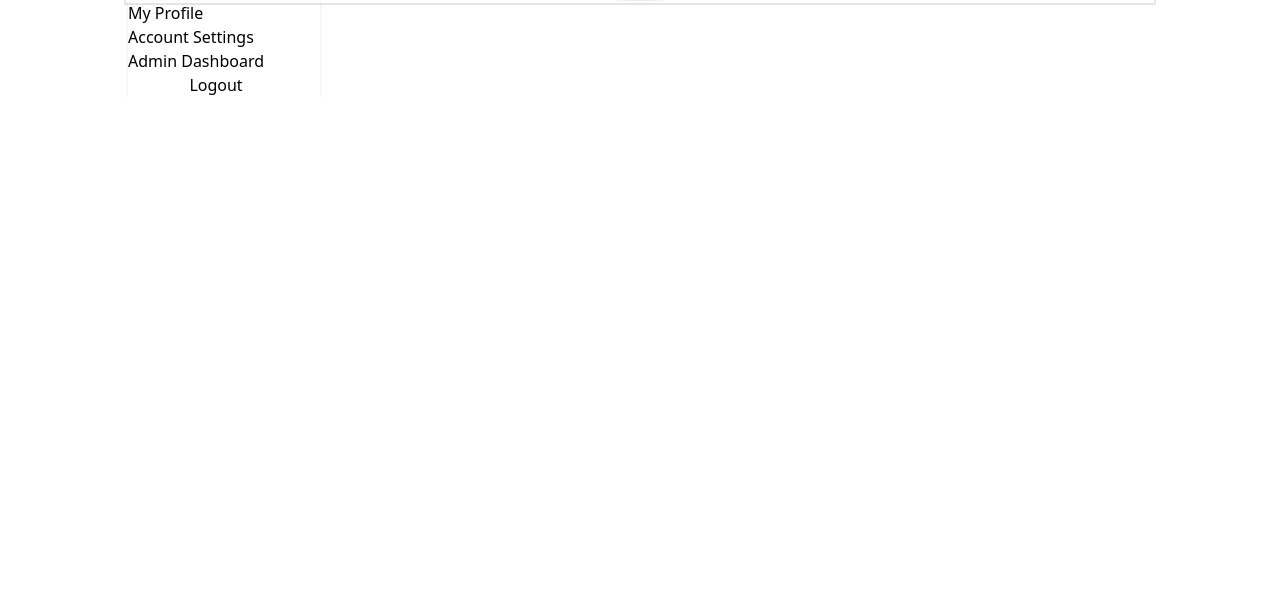
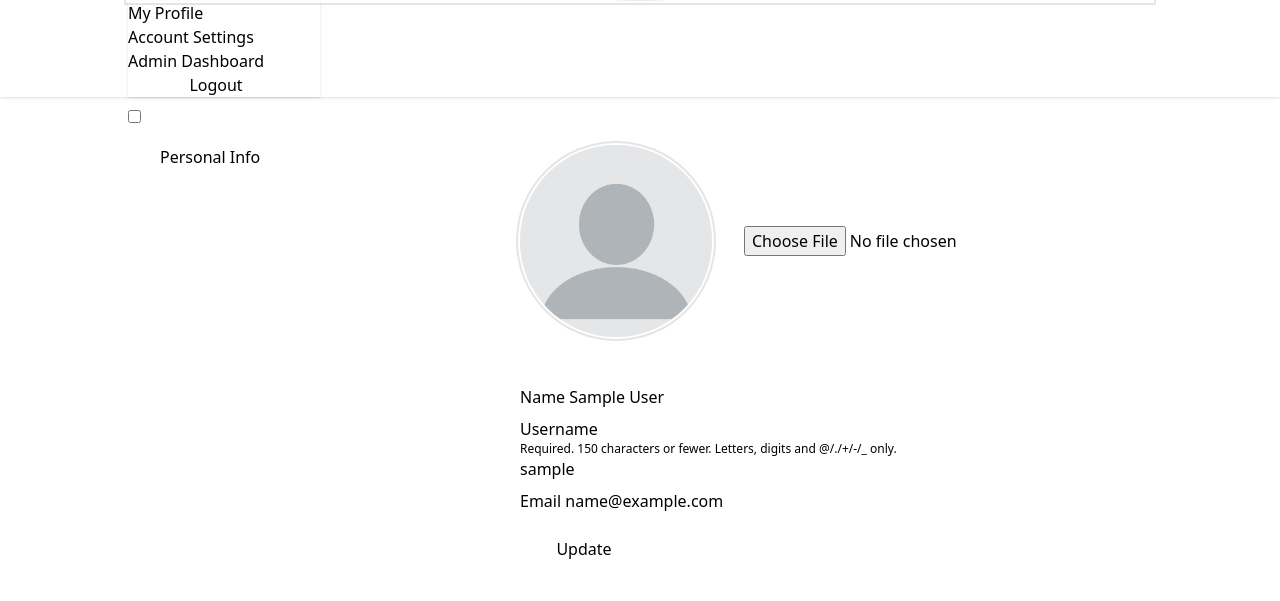
Before and after one commit to tail-devourer/alphard, a Django app: page /user/settings in a window 1280 px wide. Shown: the part 1055-1656 px from the top of the page. Before the commit the page ends 1150 px from the top, so only its background shows below. Run offline with Django 5.2, Linux system fonts and the light colour scheme; the visitor is signed in with stand-in values (Sample User, id 1); parts of the project's set-up code (start-up, migrations or seed data) failed here and were passed over; some libraries are stand-ins or nearby versions; some web fonts are replaced.

Commit message:
Added settings page to change personal info

```diff
--- a/blog/forms.py
+++ b/blog/forms.py
@@ -52,3 +52,10 @@
                     self.add_error(None, err)
 
         return cleaned_data
+
+
+class PersonalInfoUpdateForm(forms.ModelForm):
+
+    class Meta:
+        model = User
+        fields = ("avatar", "full_name", "username", "email")
--- /dev/null
+++ b/blog/templates/settings-side-panel.html
@@ -0,0 +1,8 @@
+<div class="drawer drawer-open">
+  <input type="checkbox" class="drawer-toggle">
+  <div class="drawer-side h-min px-4">
+    <ul class="menu bg-base-200 w-[calc(100vw-2rem)] md:w-80 p-4">
+      <li><a href="{% url "user_settings" %}">Personal Info</a></li>
+    </ul>
+  </div>
+</div>
--- a/blog/templates/settings.html
+++ b/blog/templates/settings.html
@@ -4,4 +4,87 @@
 
 {% block content %}
   {% include "navbar.html" %}
+
+  <div class="pt-2 lg:px-32 flex flex-col md:flex-row">
+    <div class="flex-none">
+      {% include "settings-side-panel.html" %}
+    </div>
+
+    <form method="POST" enctype="multipart/form-data" class="w-full flex flex-col gap-12 p-10">
+      {% csrf_token %}
+      <div class="flex flex-col xl:flex-row xl:items-center gap-8">
+        <div class="flex-none avatar">
+          <img
+            src="{{ request.user.avatar.url }}"
+            alt="{{ form.full_name.value|default:form.username.value }}"
+            class="w-48 h-48 object-cover rounded-full ring-2 ring-offset-2 ring-neutral-200"
+          >
+        </div>
+        <div class="flex flex-col gap-2">
+          <input type="file" name="avatar" accept="image/*" class="w-92 file-input">
+          {% for error in form.avatar.errors %}
+            <div class="w-92 alert alert-error">
+              {% include "icons/error.svg" %}
+              {{ error }}
+            </div>
+          {% endfor %}
+        </div>
+      </div>
+
+      <div class="flex flex-col gap-2">
+        <label class="input w-92">
+          <span class="label w-32">Name</span>
+          <input name="full_name" value="{{ form.full_name.value }}" autocomplete="name" maxLength="150">
+        </label>
+        {% for error in form.full_name.errors %}
+          <div class="w-92 alert alert-error">
+            {% include "icons/error.svg" %}
+            {{ error }}
+          </div>
+        {% endfor %}
+
+        <label class="input w-92">
+          <span class="label w-24">Username</span>
+          <div class="tooltip">
+            <div class="tooltip-content text-xs">
+              {{ form.username.help_text }}
+            </div>
+            <input name="username" value="{{ form.username.value }}" autocomplete="username" maxLength="150" required>
+          </div>
+        </label>
+        {% for error in form.username.errors %}
+          <div class="w-92 alert alert-error">
+            {% include "icons/error.svg" %}
+            {{ error }}
+          </div>
+        {% endfor %}
+
+        <label class="input w-92">
+          <span class="label w-32">Email</span>
+          <input name="email" value="{{ form.email.value }}" autocomplete="email" maxLength="254" required>
+        </label>
+        {% for error in form.email.errors %}
+          <div class="w-92 alert alert-error">
+            {% include "icons/error.svg" %}
+            {{ error }}
+          </div>
+        {% endfor %}
+
+        {% if form.non_field_errors %}
+          <div class="flex flex-col space-y-1">
+            {% for error in form.non_field_errors %}
+              <div class="w-92 alert alert-error">
+                {% include "icons/error.svg" %}
+                {{ error }}
+              </div>
+            {% endfor %}
+          </div>
+        {% endif %}
+
+        <div class="pt-4">
+          <button type="submit" class="btn btn-neutral w-32">Update</button>
+        </div>
+      </div>
+    </form>
+  </div>
 {% endblock %}
--- a/blog/views/user.py
+++ b/blog/views/user.py
@@ -2,6 +2,7 @@
 from django.shortcuts import render, get_object_or_404
 from django.contrib.auth import get_user_model
 from django.contrib.auth.mixins import LoginRequiredMixin
+from ..forms import PersonalInfoUpdateForm
 
 User = get_user_model()
 
@@ -20,4 +21,21 @@
     redirect_field_name = None
 
     def get(self, request):
-        return render(request, "settings.html", {})
+        return render(request, "settings.html", {
+            "form": PersonalInfoUpdateForm(instance=request.user),
+        })
+
+    def post(self, request):
+        form = PersonalInfoUpdateForm(
+            data=request.POST,
+            files=request.FILES,
+            instance=request.user,
+        )
+
+        if form.is_valid():
+            form.save()
+            request.user.refresh_from_db()
+
+        return render(request, "settings.html", {
+            "form": form,
+        })
```
